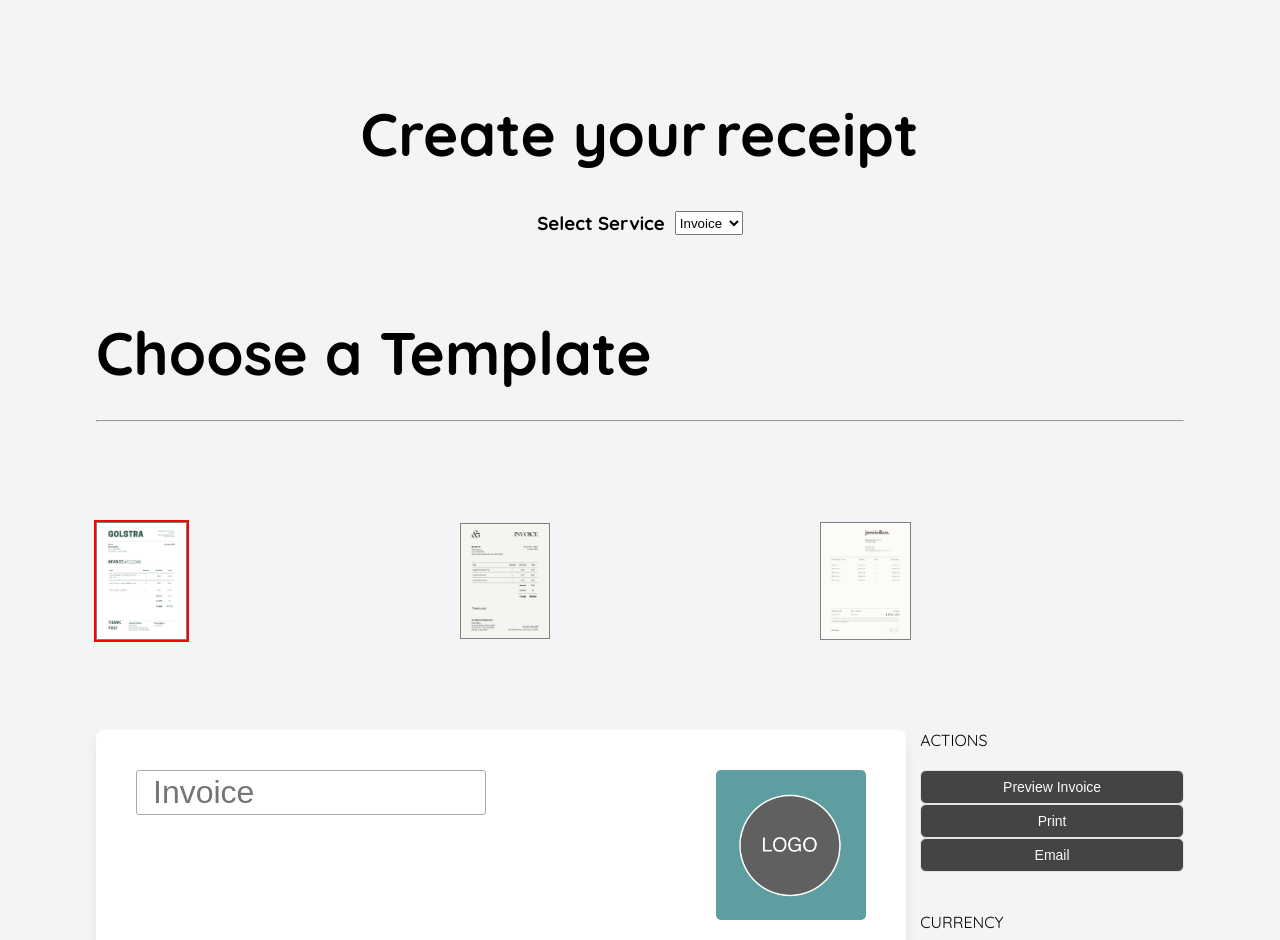
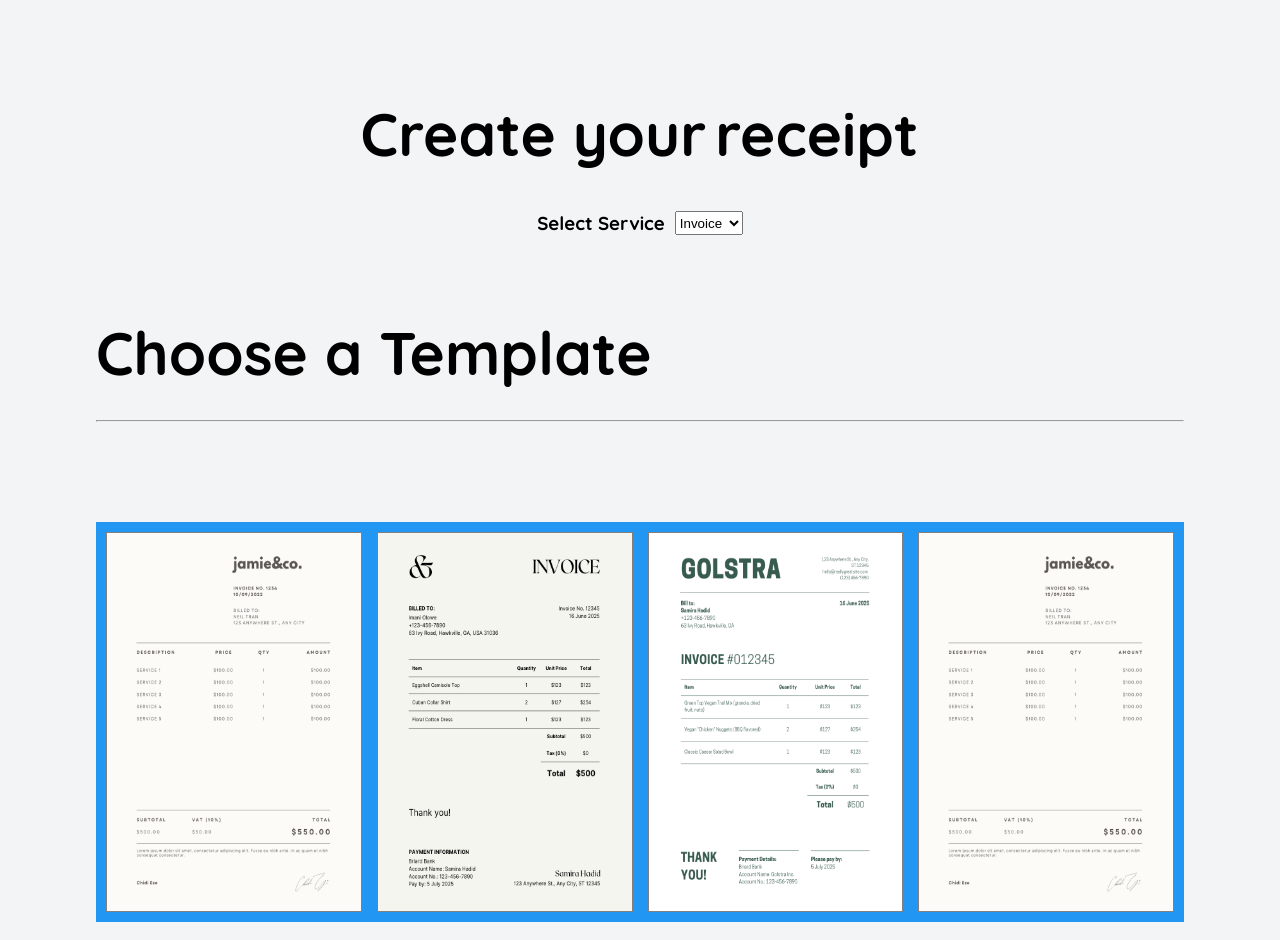
Before and after one commit to LaniJ/invoice-dragon, a Next.js app: page / in a window 1280 px wide. Shown: the top 940 px of the page. Built offline with nearby package versions, Linux system fonts and the light colour scheme.

Commit message:
modifies invoice template component to take multiple template options by using a grid layout

```diff
--- a/src/components/InvoiceTemplate/InvoiceTemplate.jsx
+++ b/src/components/InvoiceTemplate/InvoiceTemplate.jsx
@@ -8,28 +8,109 @@ import ReceiptTemp1 from '../../assets/images/receiptTemplate1.png';
 import { useState } from "react";
 
 
-const InvoiceTemplate = ({ service }) => {
+const InvoiceTemplate = ({ service, template, changeTemplate }) => {
   const [selectedOption, setSelectedOption] = useState('option1');
 
   const handleChange = (e) => {
-    console.log('check', e.target.value)
     setSelectedOption(e.target.value)
+    changeTemplate(e);
   }
 
   return (
     <div className={styles.section}>
       <h2>Choose a Template</h2>
-      {/* <div className={styles.template__section}> */}
 
       <hr />
       <br /><br />
 
-      {/* <label>
-        <input type="radio" name="test" value="small" checked>
-        <img src="https://via.placeholder.com/40x60/0bf/fff&text=A" alt="Option 1">
-      </label> */}
+      <div className={styles.grid__wrapper}>
+        {/* option 1 */}
+        <div className={styles.template}>
+          <label className={styles.label} htmlFor="template1">
+            <input
+              className={styles.radio}
+              type="radio"
+              name="test"
+              value="template1"
+              id="template1"
+              checked={selectedOption==='template1'}
+              onChange={handleChange}
+            />
+            <Image
+              className={styles.templateImg}
+              src={InvoiceTemp3}
+              alt="Template Option 1"
+              priority
+            />
+          </label>
+        </div>
 
-      <div className={styles.section__templates}>
+        {/* option 2 */}
+        <div className={styles.template}>
+          <label className={styles.label} htmlFor="template2">
+            <input
+              className={styles.radio}
+              type="radio"
+              name="test"
+              value="template2"
+              id="template2"
+              checked={selectedOption==='template2'}
+              onChange={handleChange}
+            />
+            <Image
+              className={styles.templateImg}
+              src={InvoiceTemp2}
+              alt="Template Option 2"
+              priority
+            />
+          </label>
+        </div>
+
+        {/* option 3 */}
+        <div className={styles.template}>
+          <label className={styles.label} htmlFor="template3">
+            <input
+              className={styles.radio}
+              type="radio"
+              name="test"
+              value="template3"
+              id="template3"
+              checked={selectedOption==='template3'}
+              onChange={handleChange}
+            />
+
+            <Image
+              className={styles.templateImg}
+              src={InvoiceTemp1}
+              alt="Template Option 3"
+              priority
+            />
+          </label>
+        </div>
+        {/* option 4 */}
+        <div className={styles.template}>
+          <label className={styles.label} htmlFor="template4">
+            <input
+              className={styles.radio}
+              type="radio"
+              name="test"
+              value="template4"
+              id="template4"
+              checked={selectedOption==='template4'}
+              onChange={handleChange}
+            />
+            <Image
+              className={styles.templateImg}
+              src={InvoiceTemp3}
+              alt="Template Option 4"
+              priority
+            />
+          </label>
+        </div>
+      </div>
+
+      {/* <div className={styles.section__templates}>
+        <div className={styles.single__template}>
           <label  className={styles.label} htmlFor="option1">
             <input
               className={styles.radio}
@@ -40,19 +121,16 @@ const InvoiceTemplate = ({ service }) => {
               checked={selectedOption==='option1'}
               onChange={handleChange}
             />
-          {/* <img
-            className={styles.img}
-            src="https://via.placeholder.com/40x60/0bf/fff&text=A"
-            alt="Option 1"
-            onChange={handleChange}
-          /> */}
             <Image
               className={styles.enlarge}
               src={InvoiceTemp1}
               alt="Option 3"
+              width='100%'
+              height='100%'
               priority
             />
           </label>
+        </div>
 
         <label className={styles.label} htmlFor="option2">
           <input
@@ -70,7 +148,6 @@ const InvoiceTemplate = ({ service }) => {
             alt="Option 3"
             priority
           />
-          {/* <img className={styles.img} src="https://via.placeholder.com/40x60/0bf/fff&text=B" alt="Option 2" /> */}
         </label>
 
         <label className={styles.label} htmlFor="option3">
@@ -90,15 +167,13 @@ const InvoiceTemplate = ({ service }) => {
             priority
           />
         </label>
+      </div> */}
     </div>
-
-
-
-
-
+   );
    {/* <label>
-        <input type="radio" name="test" value="big">
-        <img src="https://via.placeholder.com/40x60/b0f/fff&text=B" alt="Option 2">
+     <span>last</span>
+     <input type="radio" name="test" value="big" />
+     <img src="https://via.placeholder.com/40x60/b0f/fff&text=B" alt="Option 2" />
    </label> */}
 
    {/* <Image
@@ -109,8 +184,6 @@ const InvoiceTemplate = ({ service }) => {
      height={37}
      priority
    /> */}
-    </div>
-   );
 }
 
 export default InvoiceTemplate;
--- a/src/components/InvoiceTemplate/invoiceTemplate.module.scss
+++ b/src/components/InvoiceTemplate/invoiceTemplate.module.scss
@@ -12,19 +12,47 @@
     justify-content: space-between;
     align-items: center;
 
-    &__single {
-      width: 200px;
-      height: 200px;
-      border: 1px solid black;
-    }
+  }
+}
+
+.grid__wrapper {
+  display: grid;
+  grid-template-columns: 1fr 1fr 1fr 1fr;
+  grid-template-rows: 380px;
+  background-color: #2196F3;
+
+  gap: 15px;
+  padding: 10px;
+
+  .template {
+    width: 100%;
+    height: 100%;
+    text-align: center;
+    margin: auto;
+    background-color: rgba(255, 255, 255, 0.8);
+  }
+  .templateImg {
+    width: 100%;
+    height: 100%;
+    -webkit-transition: all 0.5s ease-in-out;
+    -moz-transition: all 0.5s ease-in-out;
+    transition: all 0.5s ease-in-out;
+    border: 1px solid gray;
+  }
+
+  .templateImg:hover {
+    width: 105%;
+    height: 110%;
+    -webkit-transition: all 0.5s ease-in-out;
+    -moz-transition: all 0.5s ease-in-out;
+    transition: all 0.5s ease-in-out;
+    cursor: pointer;
   }
 }
 
 .enlarge {
-  // width: 20%;
   width: 25%;
   height: 60%;
-  // float: left;
   -webkit-transition: all 0.5s ease-in-out;
   -moz-transition: all 0.5s ease-in-out;
   transition: all 0.5s ease-in-out;
--- a/src/pages/index.js
+++ b/src/pages/index.js
@@ -21,6 +21,7 @@ export default function Home() {
   const [currencySymbol, setCurrencySymbol] = useState('$');
   const [logo, setLogo] = useState(logoP);
   const [logoUpdated, setLogoUpdated] = useState(false);
+  const [template, setTemplate] = useState(null);
 
   const handleChange = (e) => {
     setService(e.target.value);
@@ -74,6 +75,10 @@ export default function Home() {
     reader.readAsDataURL(e.target.files[0]);
   }
 
+  const handleTemplateChange = (e) => {
+    setTemplate(e.target.value);
+  }
+
   return (
     <>
       <Head>
@@ -109,7 +114,9 @@ export default function Home() {
               </select>
             </div>
           </div>
-          <InvoiceTemplate service={service}/>
+          <InvoiceTemplate
+            changeTemplate={handleTemplateChange}
+          />
           <div className={styles.template__section}>
             <div className={styles.main__section}>
               {!showPreview && <Form
@@ -130,6 +137,7 @@ export default function Home() {
                 {...formData}
                 rows={rows}
                 logo={logo}
+                template={template}
                 currencySymbol={currencySymbol}
                 onPreviewToggle={handleToggle}
               />}
@@ -155,80 +163,9 @@ export default function Home() {
               />
             </div>
           </div>
-            {/* <option
-              value={currency.code}
-              key={currency.code}
-            >
-              <span>{currency.code} -</span>
-              <span>{currency.symbol}</span>
-              <span>
-              </span>
-            </option> */}
-          {/* <form>
-            <label htmlFor="opt1">
-              <input type="radio" name="tester" id='opt1' />
-              Check
-            </label>
-            <label htmlFor="opt2">
-              <input type="radio"  name="tester" id='opt2'/>
-              Check222
-            </label>
-          </form> */}
-
-          {/* <div>
-            <h3>Select Template</h3>
-            <div>
-              <div>
-                <h2>Image 1</h2>
-              </div>
-              <div>
-                <h2>Image 2</h2>
-              </div>
-              <div>
-                <h2>Image 3</h2>
-              </div>
-            </div>
-          </div> */}
-
-
-          {/* ------- */}
-          {/* <Image
-          className={styles.enlarge}
-          src={InvoiceTemp1}
-          alt="Next.js Logo"
-          priority
-        /> */}
-        {/* <Image
-          className={styles.enlarge}
-          src={InvoiceTemp3}
-          alt="Next.js Logo"
-          priority
-        />
-        <Image
-          className={styles.enlarge}
-          src={InvoiceTemp2}
-          alt="Next.js Logo"
-          priority
-        /> */}
-
-        {/* ------- */}
-
-         {/* <form action="">
-        <p>A simple mod:</p>
-        <div className="cc-selector-2">
-            <input id="visa2" type="radio" name="creditcard" value="visa" />
-            <label className="drinkcard-cc visa" htmlFor="visa2"></label>
-            <input  defaultChecked id="mastercard2" type="radio" name="creditcard" value="mastercard" />
-            <label className="drinkcard-cc mastercard"htmlFor="mastercard2"></label>
         </div>
-      </form> */}
-
-      {/* ------- */}
-
-      {/* <img class={styles.enlarge} src="https://upload.wikimedia.org/wikipedia/commons/6/6f/OrteliusWorldMap.jpeg" alt="test" />
-        <img class={styles.enlarge} src="https://upload.wikimedia.org/wikipedia/commons/6/6f/OrteliusWorldMap.jpeg" alt="test" /> */}
-        {/* <img class={styles.enlarge} src="https://upload.wikimedia.org/wikipedia/commons/6/6f/OrteliusWorldMap.jpeg" alt="test" /> */}
-        </div>
+        {/* service={service} */}
+        {/* template={template} */}
       </main>
     </>
   )
```
Lines whose indentation alone changed are shown as unchanged.
